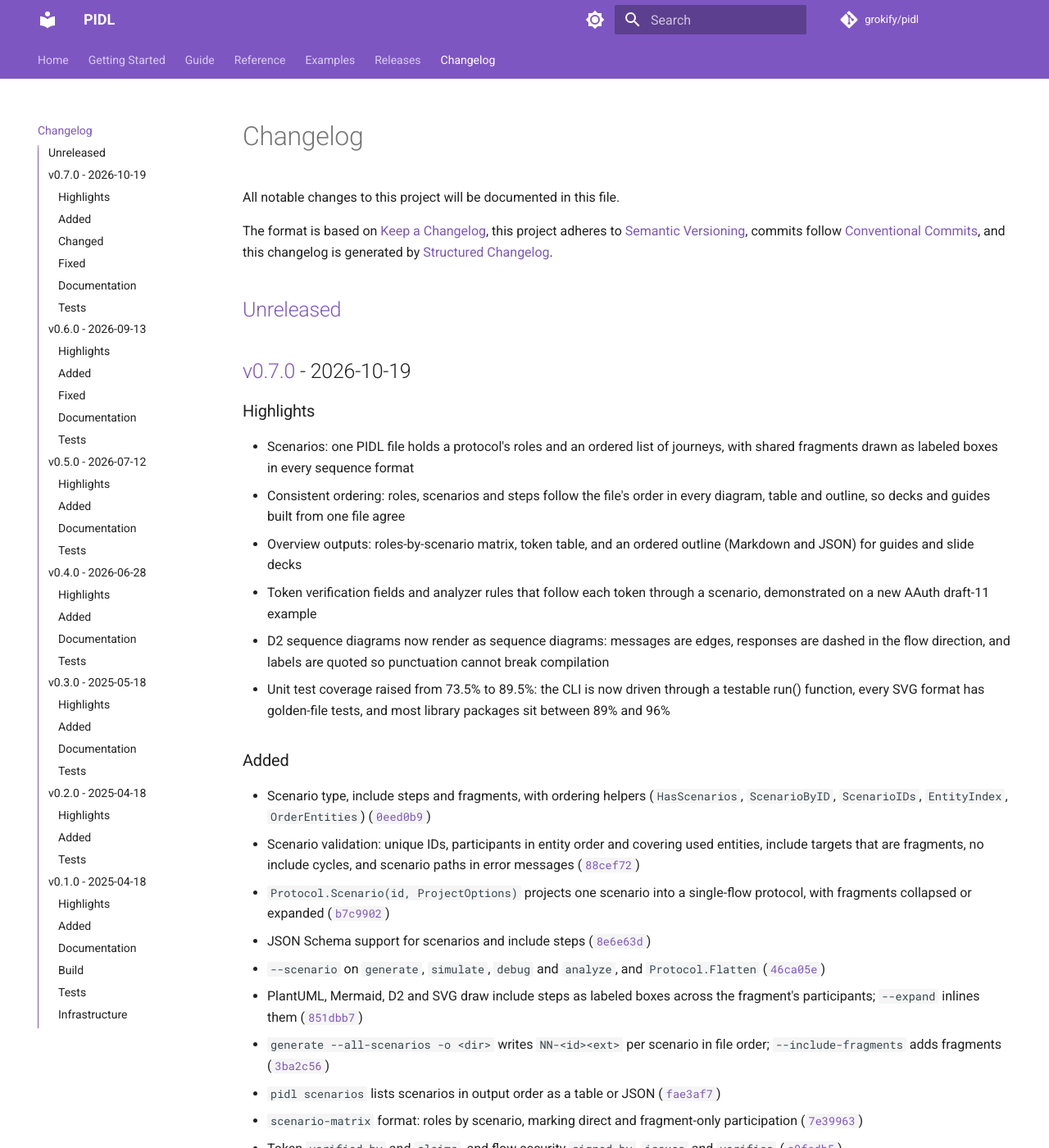
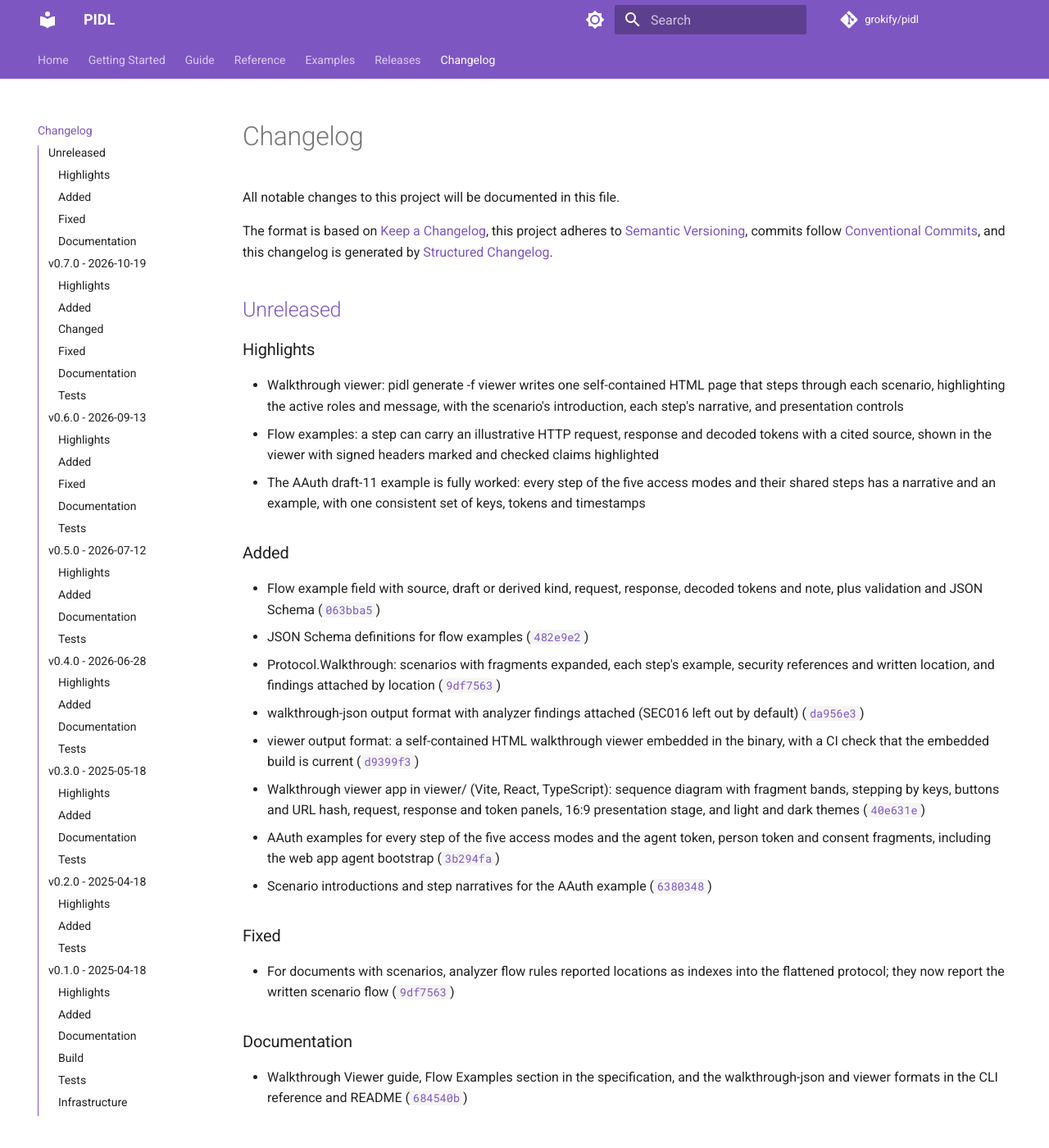
Before and after one commit to grokify/pidl, an MkDocs documentation site: the page built from docs/CHANGELOG.md, in a window 1280 px wide and 1400 px high. Shown: the whole window at 82% size. Built offline with MkDocs 1.6.1 and Material for MkDocs 9.7.7, drawn with Linux system fonts in a browser that asks for light colours; comment, search, counter and statistics services are not loaded.

Commit message:
docs(release): add v0.8.0 changelog entries and release notes
Unreleased changelog entries and release notes cover the walkthrough
viewer, flow examples, the walkthrough-json and viewer formats, the
worked AAuth example, and the analyzer location fix. The version and
date are set when the release is tagged.

Refs: RMI-PIDL-037
Co-Authored-By: Claude Opus 5.5 <noreply@anthropic.com>

```diff
--- a/docs/CHANGELOG.md
+++ b/docs/CHANGELOG.md
@@ -8,6 +8,31 @@ commits follow [Conventional Commits](https://www.conventionalcommits.org/en/v1.
 and this changelog is generated by [Structured Changelog](https://github.com/grokify/structured-changelog).
 
 ## [Unreleased]
+
+### Highlights
+
+- Walkthrough viewer: pidl generate -f viewer writes one self-contained HTML page that steps through each scenario, highlighting the active roles and message, with the scenario's introduction, each step's narrative, and presentation controls
+- Flow examples: a step can carry an illustrative HTTP request, response and decoded tokens with a cited source, shown in the viewer with signed headers marked and checked claims highlighted
+- The AAuth draft-11 example is fully worked: every step of the five access modes and their shared steps has a narrative and an example, with one consistent set of keys, tokens and timestamps
+
+### Added
+
+- Flow example field with source, draft or derived kind, request, response, decoded tokens and note, plus validation and JSON Schema ([`063bba5`](https://github.com/grokify/pidl/commit/063bba5))
+- JSON Schema definitions for flow examples ([`482e9e2`](https://github.com/grokify/pidl/commit/482e9e2))
+- Protocol.Walkthrough: scenarios with fragments expanded, each step's example, security references and written location, and findings attached by location ([`9df7563`](https://github.com/grokify/pidl/commit/9df7563))
+- walkthrough-json output format with analyzer findings attached (SEC016 left out by default) ([`da956e3`](https://github.com/grokify/pidl/commit/da956e3))
+- viewer output format: a self-contained HTML walkthrough viewer embedded in the binary, with a CI check that the embedded build is current ([`d9399f3`](https://github.com/grokify/pidl/commit/d9399f3))
+- Walkthrough viewer app in viewer/ (Vite, React, TypeScript): sequence diagram with fragment bands, stepping by keys, buttons and URL hash, request, response and token panels, 16:9 presentation stage, and light and dark themes ([`40e631e`](https://github.com/grokify/pidl/commit/40e631e))
+- AAuth examples for every step of the five access modes and the agent token, person token and consent fragments, including the web app agent bootstrap ([`3b294fa`](https://github.com/grokify/pidl/commit/3b294fa))
+- Scenario introductions and step narratives for the AAuth example ([`6380348`](https://github.com/grokify/pidl/commit/6380348))
+
+### Fixed
+
+- For documents with scenarios, analyzer flow rules reported locations as indexes into the flattened protocol; they now report the written scenario flow ([`9df7563`](https://github.com/grokify/pidl/commit/9df7563))
+
+### Documentation
+
+- Walkthrough Viewer guide, Flow Examples section in the specification, and the walkthrough-json and viewer formats in the CLI reference and README ([`684540b`](https://github.com/grokify/pidl/commit/684540b))
 
 ## [v0.7.0] - 2026-10-19
 
```
Also changed, not shown: CHANGELOG.json (+59 -0 lines), CHANGELOG.md (+25 -0 lines), docs/releases/v0.8.0.md (added, +49 -0 lines).
